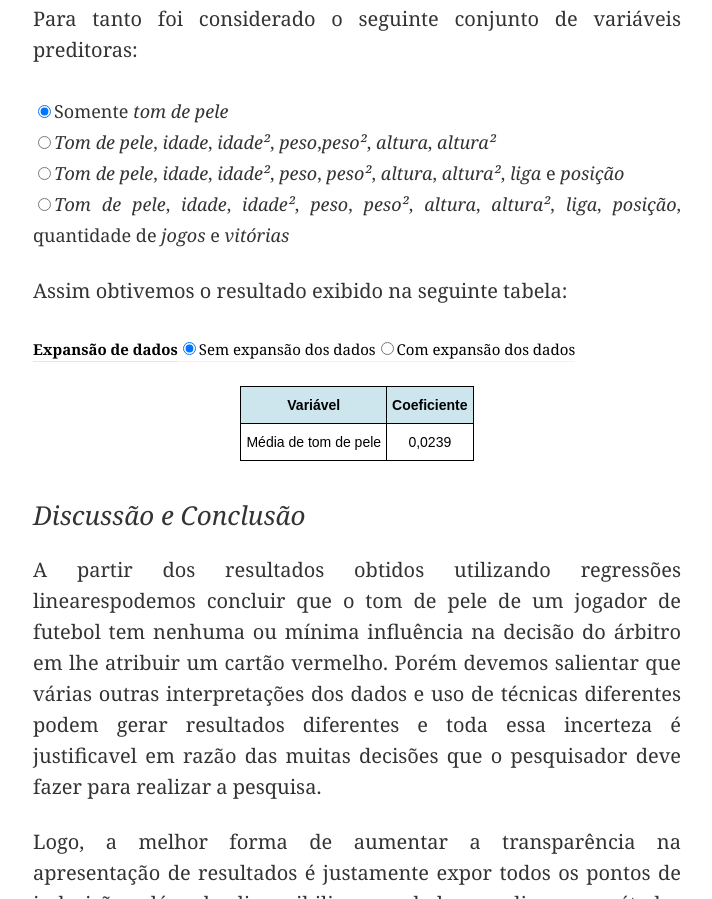
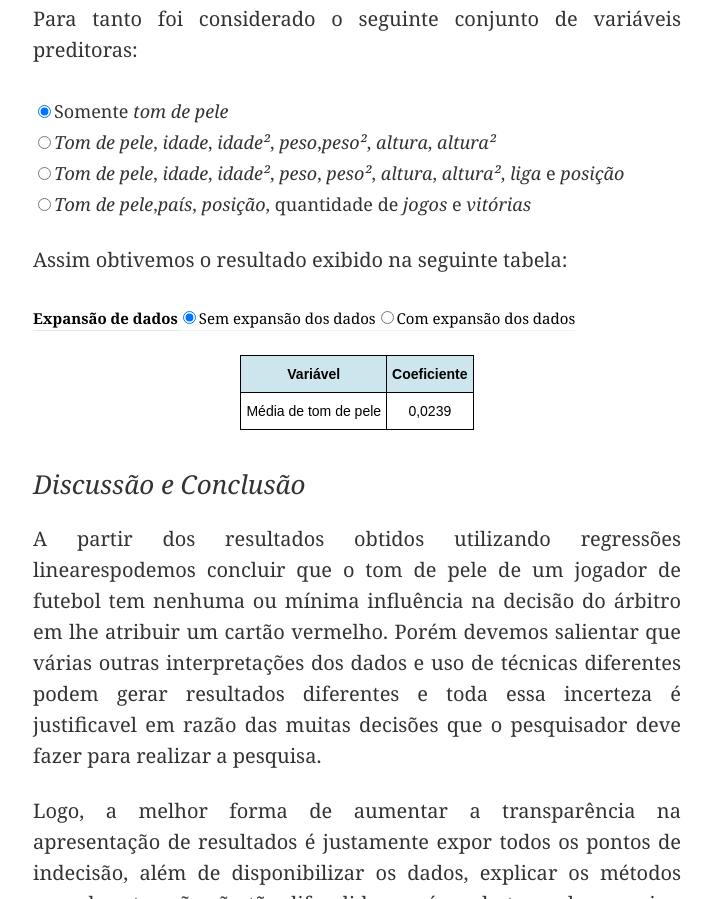
Before and after one commit to richardiago/tgc_ufabc, a plain HTML site: page artigo1/artigo1.html in a window 1280 px wide. Shown: the part 3009-3908 px from the top of the page, without its empty margins (283-995 px from the left). Drawn offline with Linux system fonts and the light colour scheme.

Commit message:
alterações no html

```diff
--- a/artigo1/artigo1.html
+++ b/artigo1/artigo1.html
@@ -224,9 +224,8 @@
             <input type="radio" class="clique" name="var" value="3"><i>Tom de pele</i>, <i>idade</i>, <i>idade²</i>,
             <i>peso</i>, <i>peso²</i>, <i>altura</i>,
             <i>altura²</i>, <i>liga</i> e <i>posição</i> <br>
-            <input type="radio" class="clique" name="var" value="4"><i>Tom de pele</i>, <i>idade</i>, <i>idade²</i>,
-            <i>peso</i>, <i>peso²</i>, <i>altura</i>,
-            <i>altura²</i>, <i>liga</i>, <i>posição</i>, quantidade de <i>jogos</i> e <i>vitórias</i> <br>
+            <input type="radio" class="clique" name="var" value="4"><i>Tom de pele</i>,<i>país</i>, <i>posição</i>, quantidade de <i>jogos</i> e
+             <i>vitórias</i> <br>
         </font>
         </p>
 
```
